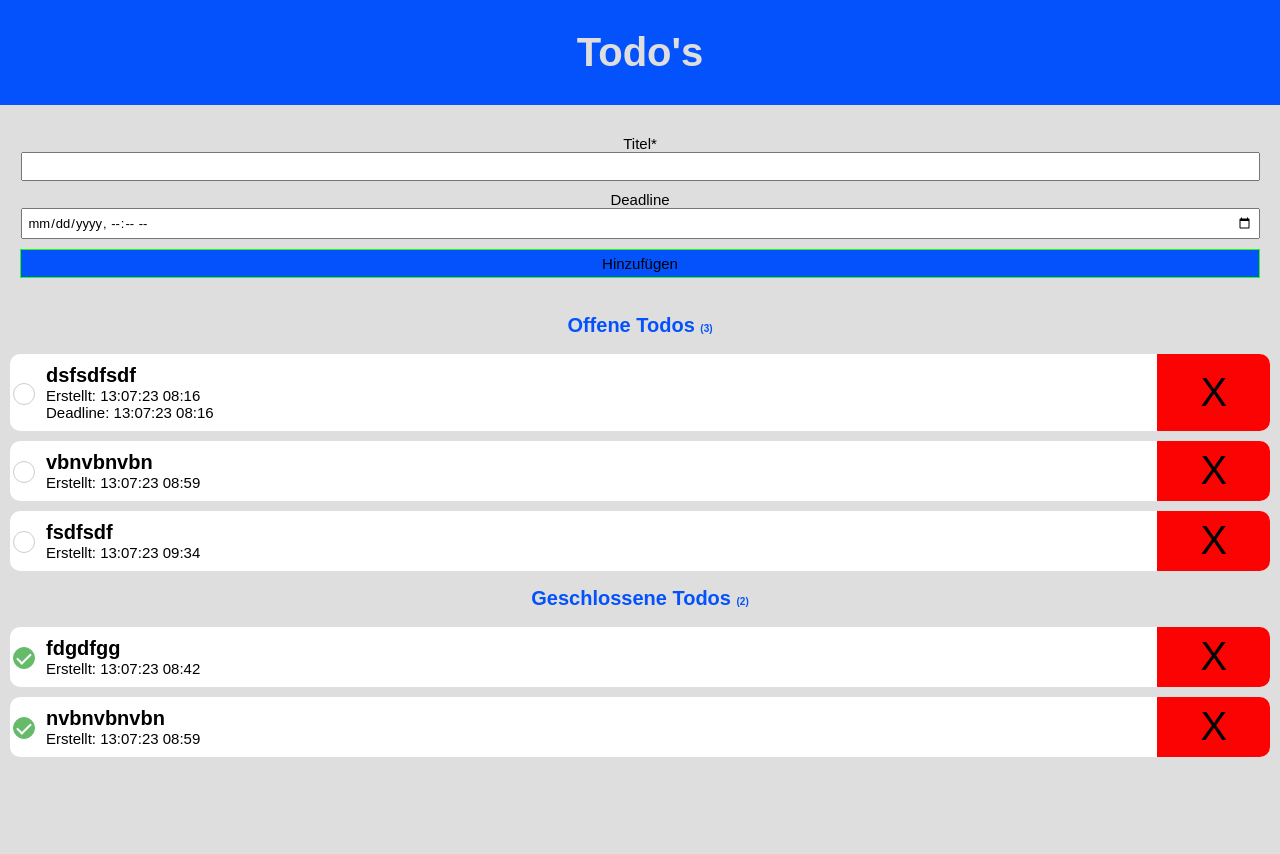
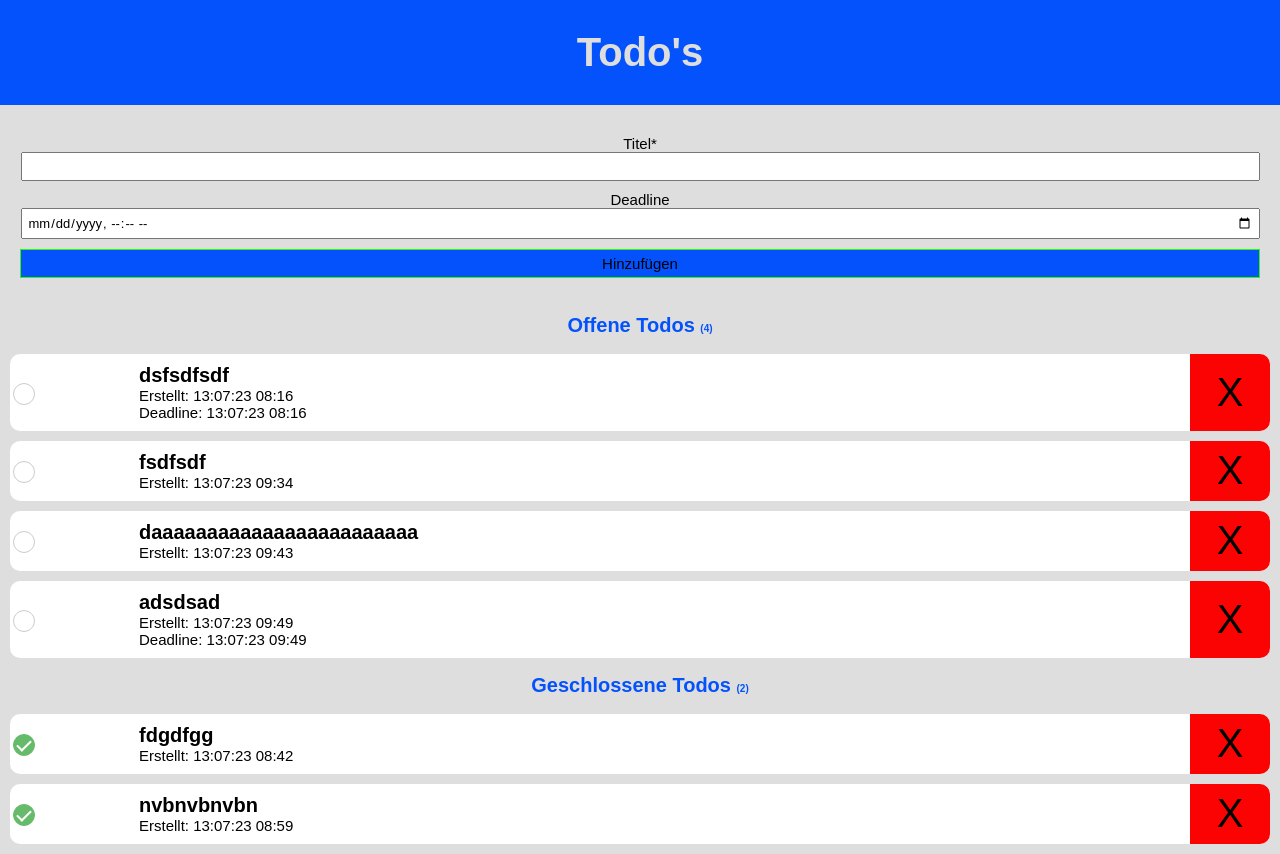
Before and after one commit to Wipeshot/ToDo, an Angular app: page / in a window 1280 px wide. Before the commit the page ends 800 px from the top, so only its background shows below. Built offline with nearby package versions, Linux system fonts and the light colour scheme; data requests are answered from the project's data file.

Commit message:
Summary (required)

```diff
--- a/db.json
+++ b/db.json
@@ -15,13 +15,6 @@
       "id": 13
     },
     {
-      "title": "vbnvbnvbn",
-      "start": "13:07:23 08:59",
-      "deadline": "NaN:NaN:aN NaN:NaN",
-      "completet": false,
-      "id": 18
-    },
-    {
       "title": "nvbnvbnvbn",
       "start": "13:07:23 08:59",
       "deadline": "NaN:NaN:aN NaN:NaN",
@@ -34,6 +27,20 @@
       "deadline": "NaN:NaN:aN NaN:NaN",
       "completet": false,
       "id": 20
+    },
+    {
+      "title": "daaaaaaaaaaaaaaaaaaaaaaaa",
+      "start": "13:07:23 09:43",
+      "deadline": "NaN:NaN:aN NaN:NaN",
+      "completet": false,
+      "id": 21
+    },
+    {
+      "title": "adsdsad",
+      "start": "13:07:23 09:49",
+      "deadline": "13:07:23 09:49",
+      "completet": false,
+      "id": 22
     }
   ]
 }
--- a/src/app/interface/todo.ts
+++ b/src/app/interface/todo.ts
@@ -1,7 +1,7 @@
 export interface ToDo {
     id?: number;
     title: any;
-    start: string;
+    start?: string;
     deadline?: any;
-    completet: boolean;
+    completet?: boolean;
 }
--- a/src/components/todo-comp/todo-comp.component.scss
+++ b/src/components/todo-comp/todo-comp.component.scss
@@ -67,6 +67,7 @@
   margin: 1rem 0;
   width: 100%;
   padding-left: 1rem;
+  max-width: calc(80% - 5rem);
   .date {
     display: flex;
     flex-direction: column;
@@ -74,18 +75,25 @@
     p {
       margin: 0;
       font-size: 1.5rem;
+      overflow: hidden;
+      text-overflow: ellipsis;
     }
   }
   h3 {
     margin: 0;
     font-size: 2rem;
+    white-space: nowrap;
+    overflow: hidden;
+    text-overflow: ellipsis;
   }
 }
 
 .delete {
   background-color: $clr-danger;
   border: none;
+  min-width: 4rem;
   width: 10%;
+  max-width: 8rem;
   font-size: 4rem;
   border-radius: 0 1rem 1rem 0;
 }
--- a/src/components/todo-form/todo-form.component.ts
+++ b/src/components/todo-form/todo-form.component.ts
@@ -1,4 +1,5 @@
 import { Component, Output, Input, EventEmitter } from '@angular/core';
+import { ToDo } from 'src/app/interface/todo';
 
 @Component({
   selector: 'app-todo-form',
@@ -6,7 +7,7 @@ import { Component, Output, Input, EventEmitter } from '@angular/core';
   styleUrls: ['./todo-form.component.scss'],
 })
 export class TodoFormComponent {
-  @Output() newTodo = new EventEmitter<any>();
+  @Output() newTodo = new EventEmitter<ToDo>();
   @Input() clickedAdd?: boolean;
   @Input() creationError?: boolean;
 
@@ -16,6 +17,8 @@ export class TodoFormComponent {
   addTodo(event: any) {
     this.newTodo.emit({ title: this.todoTitle, deadline: this.todoDeadline });
     this.todoTitle = '';
-    this.todoDeadline = '';
+    if(this.creationError) {
+      this.todoDeadline = '';
+    }
   }
 }
```
